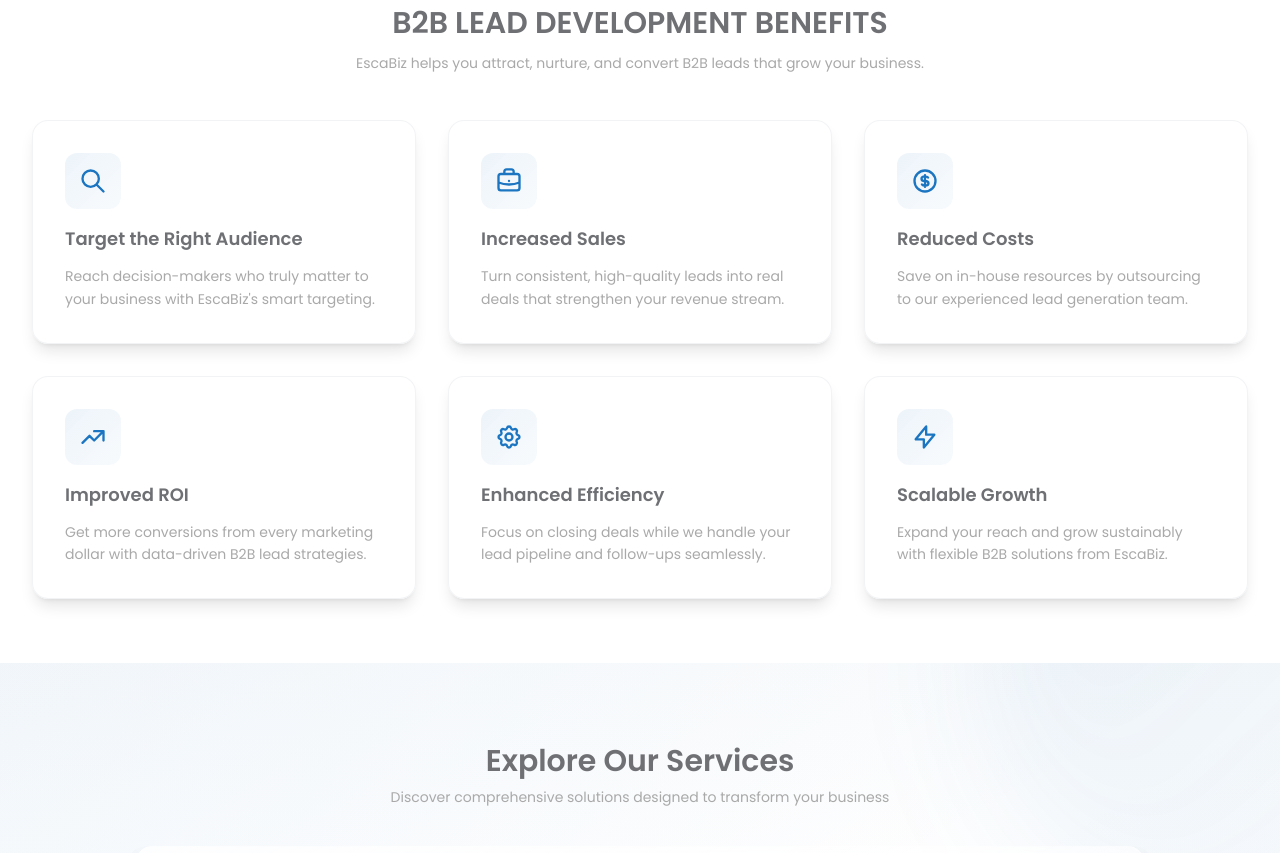
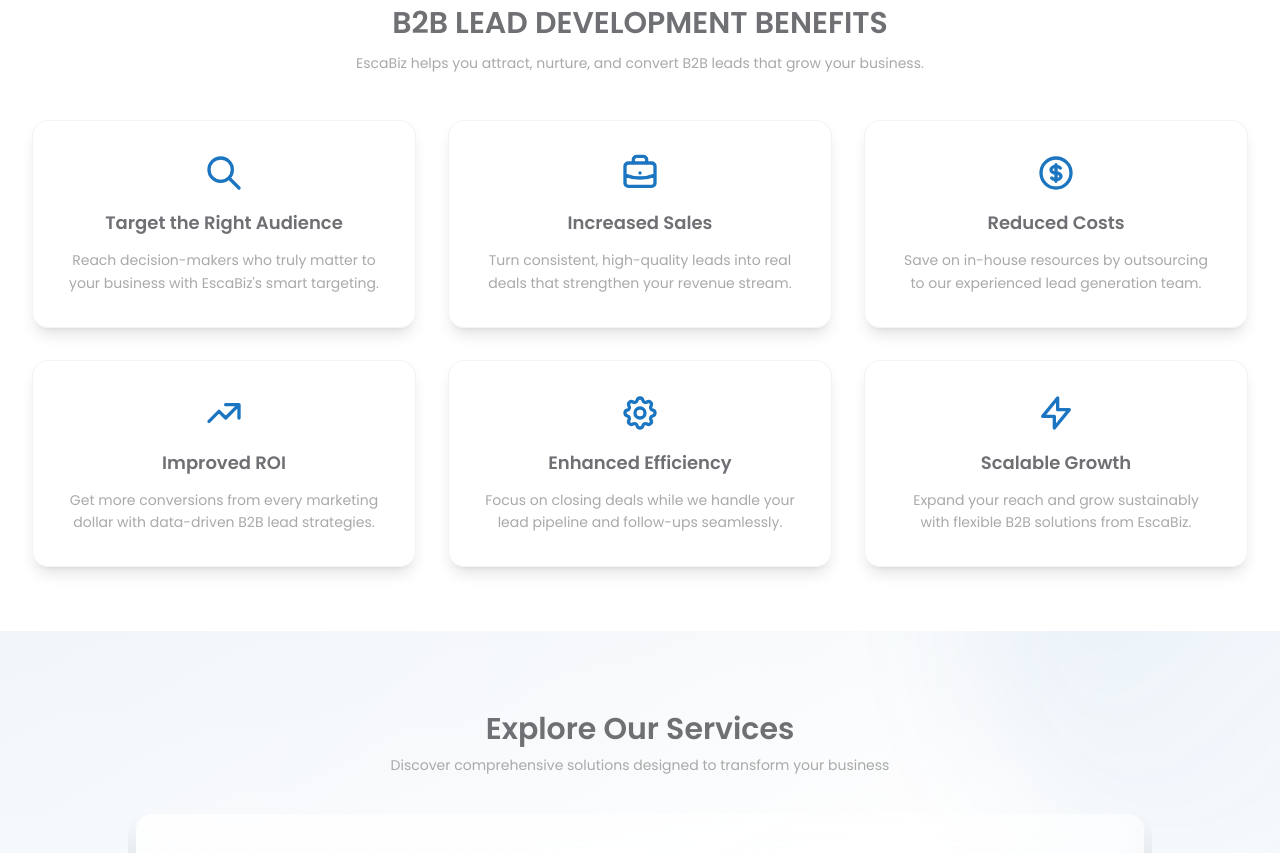
Before and after one commit to Sharmeen-Rauf/escabiz, a Next.js app: page / in a window 1280 px wide. Shown: the part 1980-2833 px from the top of the page. Built offline with nearby package versions, Linux system fonts and the light colour scheme.

Commit message:
Refactor card designs on Home page: update icon containers to remove background, center-align text, and enhance visual consistency across all benefit cards for improved user engagement.

```diff
--- a/src/app/page.tsx
+++ b/src/app/page.tsx
@@ -425,134 +425,122 @@ export default function Home() {
             {/* Benefits Grid - 3 columns, 2 rows */}
             <div className="grid grid-cols-1 md:grid-cols-2 lg:grid-cols-3 gap-6 lg:gap-8">
               {/* Card 1: Target the Right Audience */}
-              <div className="group bg-white/80 backdrop-blur-md rounded-2xl shadow-lg hover:shadow-xl transition-all duration-300 p-6 lg:p-8 flex flex-col border border-gray-200/50 hover:border-[#1c75c0]/30">
-                {/* Icon Container with Blue Theme Background */}
-                <div className="mb-4">
-                  <div className="bg-gradient-to-br from-[#1c75c0]/8 to-[#1c75c0]/3 rounded-xl p-3 w-14 h-14 flex items-center justify-center">
-                    <svg className="w-7 h-7 text-[#1c75c0]" fill="none" stroke="currentColor" viewBox="0 0 24 24">
+              <div className="group bg-white/80 backdrop-blur-md rounded-2xl shadow-lg hover:shadow-xl transition-all duration-300 p-6 lg:p-8 flex flex-col items-center text-center border border-gray-200/50 hover:border-[#1c75c0]/30">
+                {/* Icon - No Background */}
+                <div className="mb-4 flex justify-center">
+                  <svg className="w-10 h-10 text-[#1c75c0]" fill="none" stroke="currentColor" viewBox="0 0 24 24">
                     <path strokeLinecap="round" strokeLinejoin="round" strokeWidth={2} d="M21 21l-6-6m2-5a7 7 0 11-14 0 7 7 0 0114 0z" />
                   </svg>
                 </div>
-                </div>
 
                 {/* Heading */}
-                <h5 className="text-base md:text-lg font-semibold text-[#6f7074] mb-3">
+                <h5 className="text-base md:text-lg font-semibold text-[#6f7074] mb-3 text-center">
                   Target the Right Audience
                 </h5>
 
                 {/* Paragraph */}
-                <p className="text-xs md:text-sm text-[#a9a9a9] leading-relaxed font-normal flex-grow">
+                <p className="text-xs md:text-sm text-[#a9a9a9] leading-relaxed font-normal flex-grow text-center">
                   Reach decision-makers who truly matter to your business with EscaBiz&apos;s smart targeting.
                 </p>
               </div>
 
               {/* Card 2: Increased Sales */}
-              <div className="group bg-white/80 backdrop-blur-md rounded-2xl shadow-lg hover:shadow-xl transition-all duration-300 p-6 lg:p-8 flex flex-col border border-gray-200/50 hover:border-[#1c75c0]/30">
-                {/* Icon Container with Blue Theme Background */}
-                <div className="mb-4">
-                  <div className="bg-gradient-to-br from-[#1c75c0]/8 to-[#1c75c0]/3 rounded-xl p-3 w-14 h-14 flex items-center justify-center">
-                    <svg className="w-7 h-7 text-[#1c75c0]" fill="none" stroke="currentColor" viewBox="0 0 24 24">
+              <div className="group bg-white/80 backdrop-blur-md rounded-2xl shadow-lg hover:shadow-xl transition-all duration-300 p-6 lg:p-8 flex flex-col items-center text-center border border-gray-200/50 hover:border-[#1c75c0]/30">
+                {/* Icon - No Background */}
+                <div className="mb-4 flex justify-center">
+                  <svg className="w-10 h-10 text-[#1c75c0]" fill="none" stroke="currentColor" viewBox="0 0 24 24">
                     <path strokeLinecap="round" strokeLinejoin="round" strokeWidth={2} d="M21 13.255A23.931 23.931 0 0112 15c-3.183 0-6.22-.62-9-1.745M16 6V4a2 2 0 00-2-2h-4a2 2 0 00-2 2v2m4 6h.01M5 20h14a2 2 0 002-2V8a2 2 0 00-2-2H5a2 2 0 00-2 2v10a2 2 0 002 2z" />
                   </svg>
                 </div>
-                </div>
 
                 {/* Heading */}
-                <h5 className="text-base md:text-lg font-semibold text-[#6f7074] mb-3">
+                <h5 className="text-base md:text-lg font-semibold text-[#6f7074] mb-3 text-center">
                   Increased Sales
                 </h5>
 
                 {/* Paragraph */}
-                <p className="text-xs md:text-sm text-[#a9a9a9] leading-relaxed font-normal flex-grow">
+                <p className="text-xs md:text-sm text-[#a9a9a9] leading-relaxed font-normal flex-grow text-center">
                   Turn consistent, high-quality leads into real deals that strengthen your revenue stream.
                 </p>
               </div>
 
               {/* Card 3: Reduced Costs */}
-              <div className="group bg-white/80 backdrop-blur-md rounded-2xl shadow-lg hover:shadow-xl transition-all duration-300 p-6 lg:p-8 flex flex-col border border-gray-200/50 hover:border-[#1c75c0]/30">
-                {/* Icon Container with Blue Theme Background */}
-                <div className="mb-4">
-                  <div className="bg-gradient-to-br from-[#1c75c0]/8 to-[#1c75c0]/3 rounded-xl p-3 w-14 h-14 flex items-center justify-center">
-                    <svg className="w-7 h-7 text-[#1c75c0]" fill="none" stroke="currentColor" viewBox="0 0 24 24">
+              <div className="group bg-white/80 backdrop-blur-md rounded-2xl shadow-lg hover:shadow-xl transition-all duration-300 p-6 lg:p-8 flex flex-col items-center text-center border border-gray-200/50 hover:border-[#1c75c0]/30">
+                {/* Icon - No Background */}
+                <div className="mb-4 flex justify-center">
+                  <svg className="w-10 h-10 text-[#1c75c0]" fill="none" stroke="currentColor" viewBox="0 0 24 24">
                     <path strokeLinecap="round" strokeLinejoin="round" strokeWidth={2} d="M12 8c-1.657 0-3 .895-3 2s1.343 2 3 2 3 .895 3 2-1.343 2-3 2m0-8c1.11 0 2.08.402 2.599 1M12 8V7m0 1v8m0 0v1m0-1c-1.11 0-2.08-.402-2.599-1M21 12a9 9 0 11-18 0 9 9 0 0118 0z" />
                   </svg>
                 </div>
-                </div>
 
                 {/* Heading */}
-                <h5 className="text-base md:text-lg font-semibold text-[#6f7074] mb-3">
+                <h5 className="text-base md:text-lg font-semibold text-[#6f7074] mb-3 text-center">
                   Reduced Costs
                 </h5>
 
                 {/* Paragraph */}
-                <p className="text-xs md:text-sm text-[#a9a9a9] leading-relaxed font-normal flex-grow">
+                <p className="text-xs md:text-sm text-[#a9a9a9] leading-relaxed font-normal flex-grow text-center">
                   Save on in-house resources by outsourcing to our experienced lead generation team.
                 </p>
               </div>
 
               {/* Card 4: Improved ROI */}
-              <div className="group bg-white/80 backdrop-blur-md rounded-2xl shadow-lg hover:shadow-xl transition-all duration-300 p-6 lg:p-8 flex flex-col border border-gray-200/50 hover:border-[#1c75c0]/30">
-                {/* Icon Container with Blue Theme Background */}
-                <div className="mb-4">
-                  <div className="bg-gradient-to-br from-[#1c75c0]/8 to-[#1c75c0]/3 rounded-xl p-3 w-14 h-14 flex items-center justify-center">
-                    <svg className="w-7 h-7 text-[#1c75c0]" fill="none" stroke="currentColor" viewBox="0 0 24 24">
+              <div className="group bg-white/80 backdrop-blur-md rounded-2xl shadow-lg hover:shadow-xl transition-all duration-300 p-6 lg:p-8 flex flex-col items-center text-center border border-gray-200/50 hover:border-[#1c75c0]/30">
+                {/* Icon - No Background */}
+                <div className="mb-4 flex justify-center">
+                  <svg className="w-10 h-10 text-[#1c75c0]" fill="none" stroke="currentColor" viewBox="0 0 24 24">
                     <path strokeLinecap="round" strokeLinejoin="round" strokeWidth={2} d="M13 7h8m0 0v8m0-8l-8 8-4-4-6 6" />
                   </svg>
                 </div>
-                </div>
 
                 {/* Heading */}
-                <h5 className="text-base md:text-lg font-semibold text-[#6f7074] mb-3">
+                <h5 className="text-base md:text-lg font-semibold text-[#6f7074] mb-3 text-center">
                   Improved ROI
                 </h5>
 
                 {/* Paragraph */}
-                <p className="text-xs md:text-sm text-[#a9a9a9] leading-relaxed font-normal flex-grow">
+                <p className="text-xs md:text-sm text-[#a9a9a9] leading-relaxed font-normal flex-grow text-center">
                   Get more conversions from every marketing dollar with data-driven B2B lead strategies.
                 </p>
               </div>
 
               {/* Card 5: Enhanced Efficiency */}
-              <div className="group bg-white/80 backdrop-blur-md rounded-2xl shadow-lg hover:shadow-xl transition-all duration-300 p-6 lg:p-8 flex flex-col border border-gray-200/50 hover:border-[#1c75c0]/30">
-                {/* Icon Container with Blue Theme Background */}
-                <div className="mb-4">
-                  <div className="bg-gradient-to-br from-[#1c75c0]/8 to-[#1c75c0]/3 rounded-xl p-3 w-14 h-14 flex items-center justify-center">
-                    <svg className="w-7 h-7 text-[#1c75c0]" fill="none" stroke="currentColor" viewBox="0 0 24 24">
+              <div className="group bg-white/80 backdrop-blur-md rounded-2xl shadow-lg hover:shadow-xl transition-all duration-300 p-6 lg:p-8 flex flex-col items-center text-center border border-gray-200/50 hover:border-[#1c75c0]/30">
+                {/* Icon - No Background */}
+                <div className="mb-4 flex justify-center">
+                  <svg className="w-10 h-10 text-[#1c75c0]" fill="none" stroke="currentColor" viewBox="0 0 24 24">
                     <path strokeLinecap="round" strokeLinejoin="round" strokeWidth={2} d="M10.325 4.317c.426-1.756 2.924-1.756 3.35 0a1.724 1.724 0 002.573 1.066c1.543-.94 3.31.826 2.37 2.37a1.724 1.724 0 001.065 2.572c1.756.426 1.756 2.924 0 3.35a1.724 1.724 0 00-1.066 2.573c.94 1.543-.826 3.31-2.37 2.37a1.724 1.724 0 00-2.572 1.065c-.426 1.756-2.924 1.756-3.35 0a1.724 1.724 0 00-2.573-1.066c-1.543.94-3.31-.826-2.37-2.37a1.724 1.724 0 00-1.065-2.572c-1.756-.426-1.756-2.924 0-3.35a1.724 1.724 0 001.066-2.573c-.94-1.543.826-3.31 2.37-2.37.996.608 2.296.07 2.572-1.065z" />
                     <path strokeLinecap="round" strokeLinejoin="round" strokeWidth={2} d="M15 12a3 3 0 11-6 0 3 3 0 016 0z" />
                   </svg>
                 </div>
-                </div>
 
                 {/* Heading */}
-                <h5 className="text-base md:text-lg font-semibold text-[#6f7074] mb-3">
+                <h5 className="text-base md:text-lg font-semibold text-[#6f7074] mb-3 text-center">
                   Enhanced Efficiency
                 </h5>
 
                 {/* Paragraph */}
-                <p className="text-xs md:text-sm text-[#a9a9a9] leading-relaxed font-normal flex-grow">
+                <p className="text-xs md:text-sm text-[#a9a9a9] leading-relaxed font-normal flex-grow text-center">
                   Focus on closing deals while we handle your lead pipeline and follow-ups seamlessly.
                 </p>
               </div>
 
               {/* Card 6: Scalable Growth */}
-              <div className="group bg-white/80 backdrop-blur-md rounded-2xl shadow-lg hover:shadow-xl transition-all duration-300 p-6 lg:p-8 flex flex-col border border-gray-200/50 hover:border-[#1c75c0]/30">
-                {/* Icon Container with Blue Theme Background */}
-                <div className="mb-4">
-                  <div className="bg-gradient-to-br from-[#1c75c0]/8 to-[#1c75c0]/3 rounded-xl p-3 w-14 h-14 flex items-center justify-center">
-                    <svg className="w-7 h-7 text-[#1c75c0]" fill="none" stroke="currentColor" viewBox="0 0 24 24">
+              <div className="group bg-white/80 backdrop-blur-md rounded-2xl shadow-lg hover:shadow-xl transition-all duration-300 p-6 lg:p-8 flex flex-col items-center text-center border border-gray-200/50 hover:border-[#1c75c0]/30">
+                {/* Icon - No Background */}
+                <div className="mb-4 flex justify-center">
+                  <svg className="w-10 h-10 text-[#1c75c0]" fill="none" stroke="currentColor" viewBox="0 0 24 24">
                     <path strokeLinecap="round" strokeLinejoin="round" strokeWidth={2} d="M13 10V3L4 14h7v7l9-11h-7z" />
                   </svg>
                 </div>
-                </div>
 
                 {/* Heading */}
-                <h5 className="text-base md:text-lg font-semibold text-[#6f7074] mb-3">
+                <h5 className="text-base md:text-lg font-semibold text-[#6f7074] mb-3 text-center">
                   Scalable Growth
                 </h5>
 
                 {/* Paragraph */}
-                <p className="text-xs md:text-sm text-[#a9a9a9] leading-relaxed font-normal flex-grow">
+                <p className="text-xs md:text-sm text-[#a9a9a9] leading-relaxed font-normal flex-grow text-center">
                   Expand your reach and grow sustainably with flexible B2B solutions from EscaBiz.
                 </p>
               </div>
```
Lines whose indentation alone changed are shown as unchanged.
